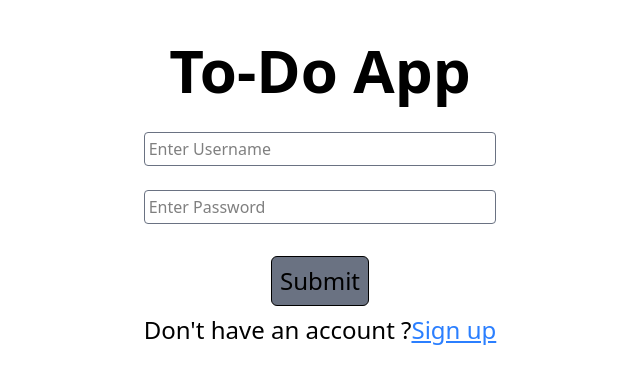
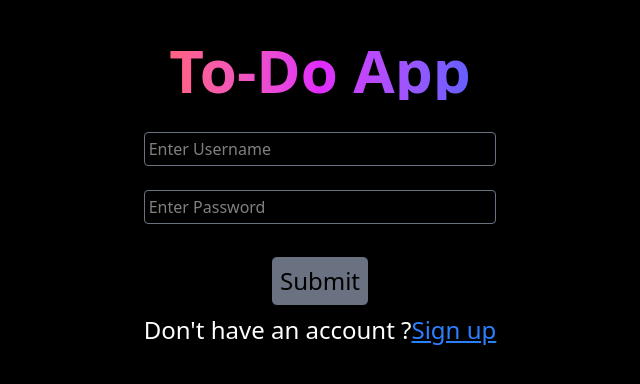
Before and after one commit to KishanTiwari96/FlowList, a React (Vite) app in the folder frontend/: page /login in a window 1280 px wide. Shown: the top 384 px of the page, without its empty margins (320-960 px from the left). Built offline with nearby package versions, Linux system fonts and the light colour scheme.

Commit message:
background

```diff
--- a/frontend/src/App.jsx
+++ b/frontend/src/App.jsx
@@ -22,8 +22,8 @@ function App(){
 function AppBar(){
   const navigate = useNavigate();
   return (
-    <div className="font-semibold text-center">
-      <h1 className="mt-6 text-8xl pt-4">To-Do App</h1>
+    <div className="font-semibold text-center bg-black h-screen w-screen">
+      <h1 className="mt-6 text-8xl pt-4 bg-gradient-to-r from-rose-400 via-fuchsia-500 to-indigo-500 bg-clip-text text-transparent">To-Do App</h1>
       <button className="border border-black-500 mt-20 text-2xl p-2  bg-gray-500 hover:bg-blue-500 rounded-md" onClick={()=>{
         navigate("/signup")
       }}>Sign Up</button>
--- a/frontend/src/components/Todos.jsx
+++ b/frontend/src/components/Todos.jsx
@@ -75,13 +75,13 @@ export function Todos() {
     }
     return (
         <div className="flex justify-center">
-            <div className="flex flex-col items-center">
-                <h1 className="text-6xl pt-6 font-bold">To-Do App</h1>
+            <div className="flex flex-col items-center bg-black h-screen w-screen">
+                <h1 className="text-6xl pt-6 font-bold bg-gradient-to-r from-rose-400 via-fuchsia-500 to-indigo-500 bg-clip-text text-transparent">To-Do App</h1>
                 <div className="flex flex-col items-center">
-                    <input className="w-full border border-gray-500 rounded-sm py-1 mt-8 p-1" type="text" placeholder="Enter Title" onChange={(e) => {
+                    <input className="w-full border border-gray-500 rounded-sm py-1 mt-8 p-1 text-white" type="text" placeholder="Enter Title" onChange={(e) => {
                         setTitle(e.target.value)
                     }} />
-                    <input className="w-full border border-gray-500 rounded-sm py-1 mt-4 p-1" type="text" placeholder="Enter Description" onChange={(e) => {
+                    <input className="w-full border border-gray-500 rounded-sm py-1 mt-4 p-1 text-white" type="text" placeholder="Enter Description" onChange={(e) => {
                         setDescription(e.target.value)
                     }} />
                     <button className="border border-black-500 mt-6 text-2xl p-2  bg-gray-500 hover:bg-blue-500 rounded-md" onClick={addTodo} >Add todo</button>
--- a/frontend/src/components/buttonwarning.jsx
+++ b/frontend/src/components/buttonwarning.jsx
@@ -1,7 +1,7 @@
 import {Link} from "react-router-dom"
 export function Bottomwarning({label,buttonText,to}){
     return(
-        <div className="text-2xl flex pt-2">
+        <div className="text-2xl flex pt-2 text-white">
             <div>
                 {label}
             </div>
--- a/frontend/src/components/login.jsx
+++ b/frontend/src/components/login.jsx
@@ -32,13 +32,13 @@ export function Login(){
     }
 
     return(
-        <div className="flex justify-center">
+        <div className="flex justify-center bg-black h-screen w-screen">
            <div className="flex flex-col items-center">
-                <h1 className="mt-6 text-6xl pt-4 font-bold ">To-Do App</h1>
-                <input className="w-full border border-gray-500 rounded-sm py-1 mt-8 p-1" type="text" placeholder="Enter Username" onChange={(e)=>{
+                <h1 className="mt-6 text-6xl pt-4 font-bold bg-gradient-to-r from-rose-400 via-fuchsia-500 to-indigo-500 bg-clip-text text-transparent">To-Do App</h1>
+                <input className="w-full border border-gray-500 rounded-sm py-1 mt-8 p-1 text-white" type="text" placeholder="Enter Username" onChange={(e)=>{
                     setUsername(e.target.value);
                 }}/> <br />
-                <input className="w-full border border-gray-500 rounded-sm py-1 p-1" type="text" placeholder="Enter Password" onChange={(e)=>{
+                <input className="w-full border border-gray-500 rounded-sm py-1 p-1 text-white" type="text" placeholder="Enter Password" onChange={(e)=>{
                     setPassword(e.target.value);
                 }}/> <br />
                 <button className="border border-black-500 mt-2 text-2xl p-2  bg-gray-500 hover:bg-blue-500 rounded-md" onClick={handleLogin}>Submit</button>
--- a/frontend/src/components/signup.jsx
+++ b/frontend/src/components/signup.jsx
@@ -41,13 +41,13 @@ export function Signup(){
         })
     }
     return(
-        <div className="flex justify-center">
-            <div className="flex flex-col items-center">
-                <h1 className="mt-6 text-6xl pt-4 font-bold " >To-Do App</h1>
-                <input className="w-full border border-gray-500 rounded-sm py-1 mt-8 p-1" type="text" placeholder="Enter Username" onChange={(e)=>{
+        <div className="flex justify-center bg-black h-screen w-screen">
+            <div className="flex flex-col items-center ">
+                <h1 className="mt-6 text-6xl pt-4 font-bold bg-gradient-to-r from-rose-400 via-fuchsia-500 to-indigo-500 bg-clip-text text-transparent" >To-Do App</h1>
+                <input className="w-full border border-gray-500 rounded-sm py-1 mt-8 p-1 text-white" type="text" placeholder="Enter Username" onChange={(e)=>{
                     setUser(e.target.value);
                 }}/> <br />
-                <input className="w-full border border-gray-500 rounded-sm py-1 p-1" type="text" placeholder="Enter Password" onChange={(e)=>{
+                <input className="w-full border border-gray-500 rounded-sm py-1 p-1 text-white" type="text" placeholder="Enter Password" onChange={(e)=>{
                     setPass(e.target.value);
                 }}/> <br />
                 <button className="border border-black-500 mt-2 text-2xl p-2  bg-gray-500 hover:bg-blue-500 rounded-md" onClick={handleSignUp}>Submit</button>
```
